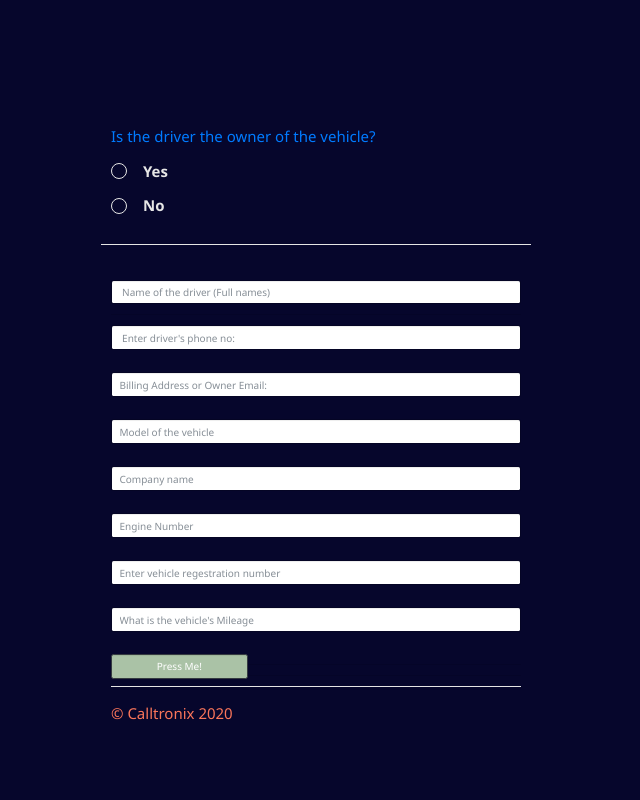
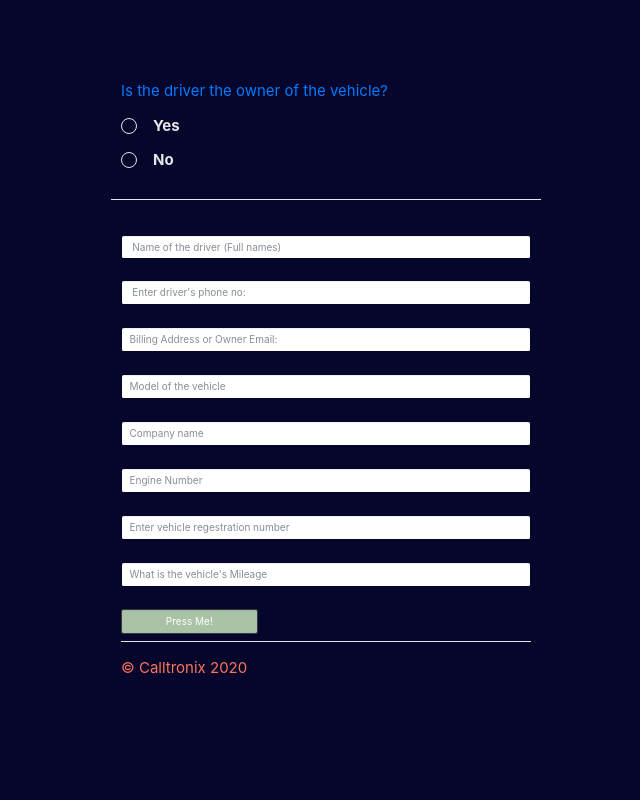
Before and after one commit to x0can/Automate-it, a Flask app: page /attendant in a window 1280 px wide. Shown: the whole page, without its empty margins (314-954 px from the left). Run offline with Flask 2, Linux system fonts and the light colour scheme; some libraries are stand-ins or nearby versions.

Commit message:
update styles

```diff
--- a/app/static/index.css
+++ b/app/static/index.css
@@ -28,64 +28,7 @@
 
 
   /* body */
-body {
-  width: 100%;
-  min-height: 100vh;
 
-  display: flex;
-  justify-content: center;
-  align-items: center;
-
-  margin: 0;
-  padding: 0;
-
-  font-family: 'Segoe UI', -apple-system, BlinkMacSystemFont, sans-serif;
-}
-
-
-/* section */
-section {
-  width: 50%;
-  min-height: inherit;
-
-  display: flex;
-  justify-content: center;
-  align-items: center;
-  flex-direction: column;
-
-  position: relative;
-}
-
-section::before,
-section::after {
-  content: "";
-  display: block;
-
-  border-radius: 100%;
-
-  position: absolute;
-}
-
-section::before {
-  width: 30px;
-  height: 30px;
-
-  background: var(--primary);
-  clip-path: polygon(0 100%, 100% 0, 100% 100%);
-
-  top: 18px;
-  left: 18px;
-}
-
-section::after {
-  width: 42px;
-  height: 42px;
-
-  border: 1px solid var(--primary);
-
-  top: 11px;
-  left: 11px;
-}
 
 .light {
   --primary: hsl(250, 100%, 44%);
--- a/app/templates/index.html
+++ b/app/templates/index.html
@@ -31,6 +31,9 @@
 
 <body style="background-color: rgb(6, 6, 44);" >
   <html >
+    <section class="dark">
+
+    </section>
 
     <div class="container mt-5 dark"  style="font-size: 15px">
 
@@ -58,6 +61,7 @@
 
       </div>
     </div>
+
 
      <div  class="">
      <form action="/post_field" method="POST" >
```
